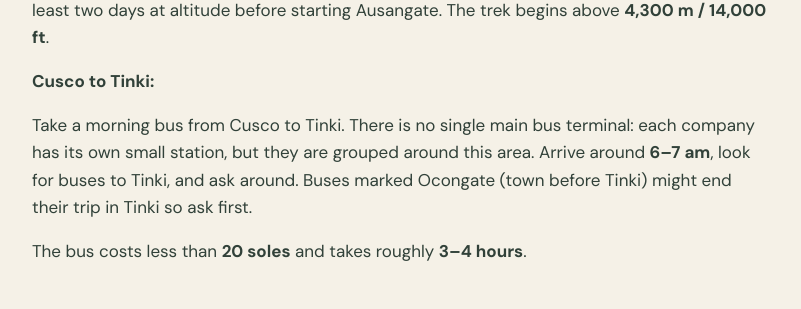
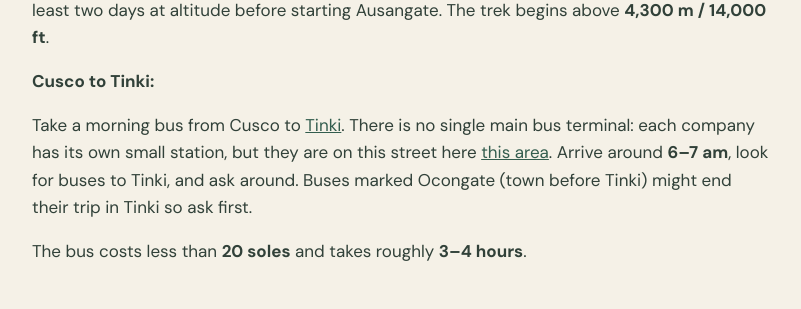
Before and after one commit to the-trek-brief/the-trek-brief.github.io, a Jekyll site: the page built from _treks/ausangate.md, in a window 1280 px wide and 900 px high, scrolled down 892 px. Shown: the part 146-455 px from the top of the window, without its empty margins (80-881 px from the left). Built offline with Jekyll 4.4.1, drawn with Linux system fonts in a browser that asks for light colours.

Commit message:
Update ausangate.md

```diff
--- a/_treks/ausangate.md
+++ b/_treks/ausangate.md
@@ -17,9 +17,10 @@ If you are reasonably fit, allow at least two days at altitude before starting A
 
 **Cusco to Tinki:**
 
-Take a morning bus from Cusco to Tinki. There is no single main bus terminal: each company has its own small station, but they are grouped around this area. Arrive around **6–7 am**, look for buses to Tinki, and ask around. Buses marked Ocongate (town before Tinki) might end their trip in Tinki so ask first.
+Take a morning bus from Cusco to [Tinki](https://maps.app.goo.gl/br9GMu6bBvnX42WN8). There is no single main bus terminal: each company has its own small station, but they are on this street here [this area](https://maps.app.goo.gl/tAYxEEctSktcrhn49). Arrive around **6–7 am**, look for buses to Tinki, and ask around. Buses marked Ocongate (town before Tinki) might end their trip in Tinki so ask first.
 
 The bus costs less than **20 soles** and takes roughly **3–4 hours**.
+
 
 ## Route
 
```
